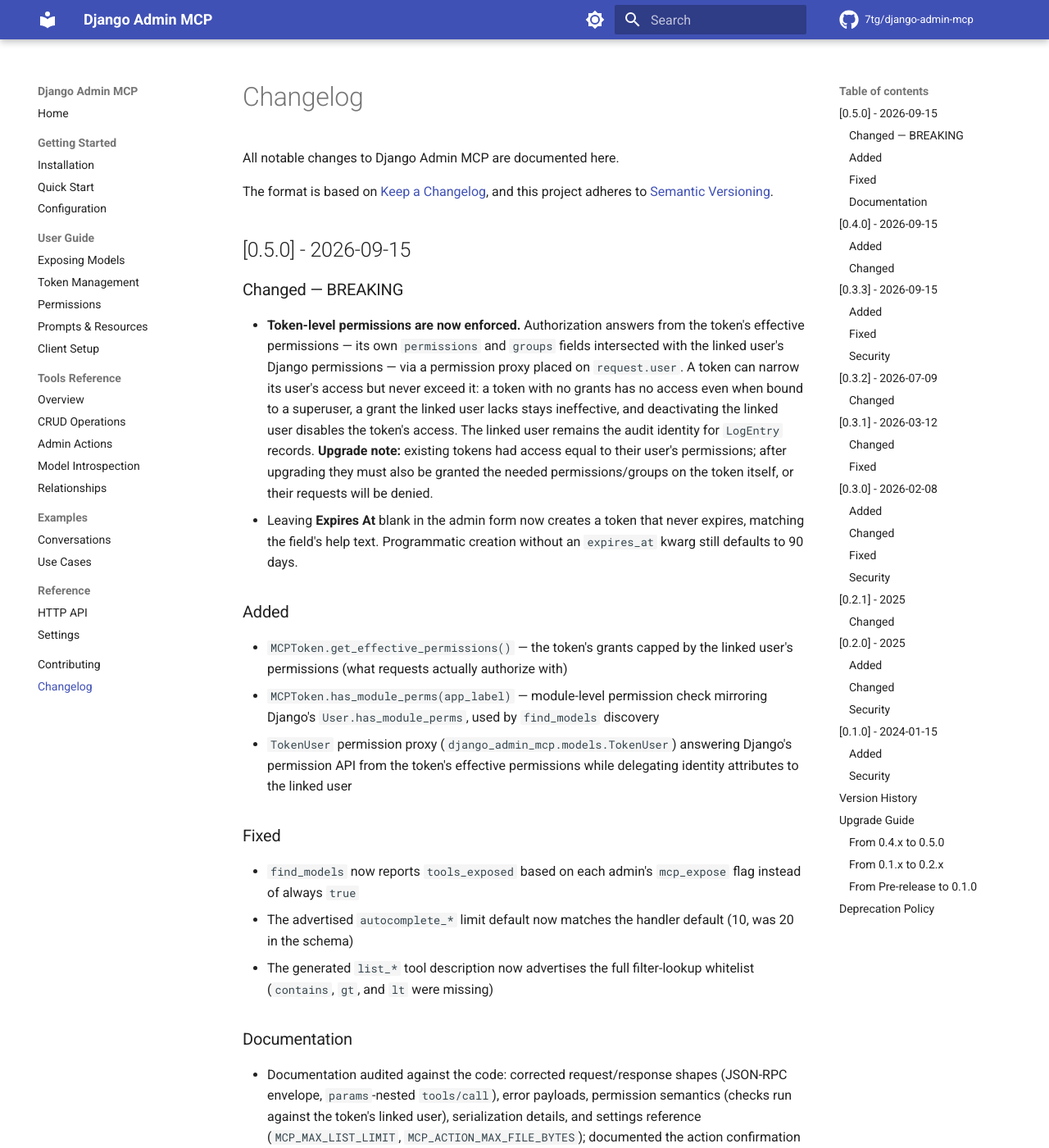
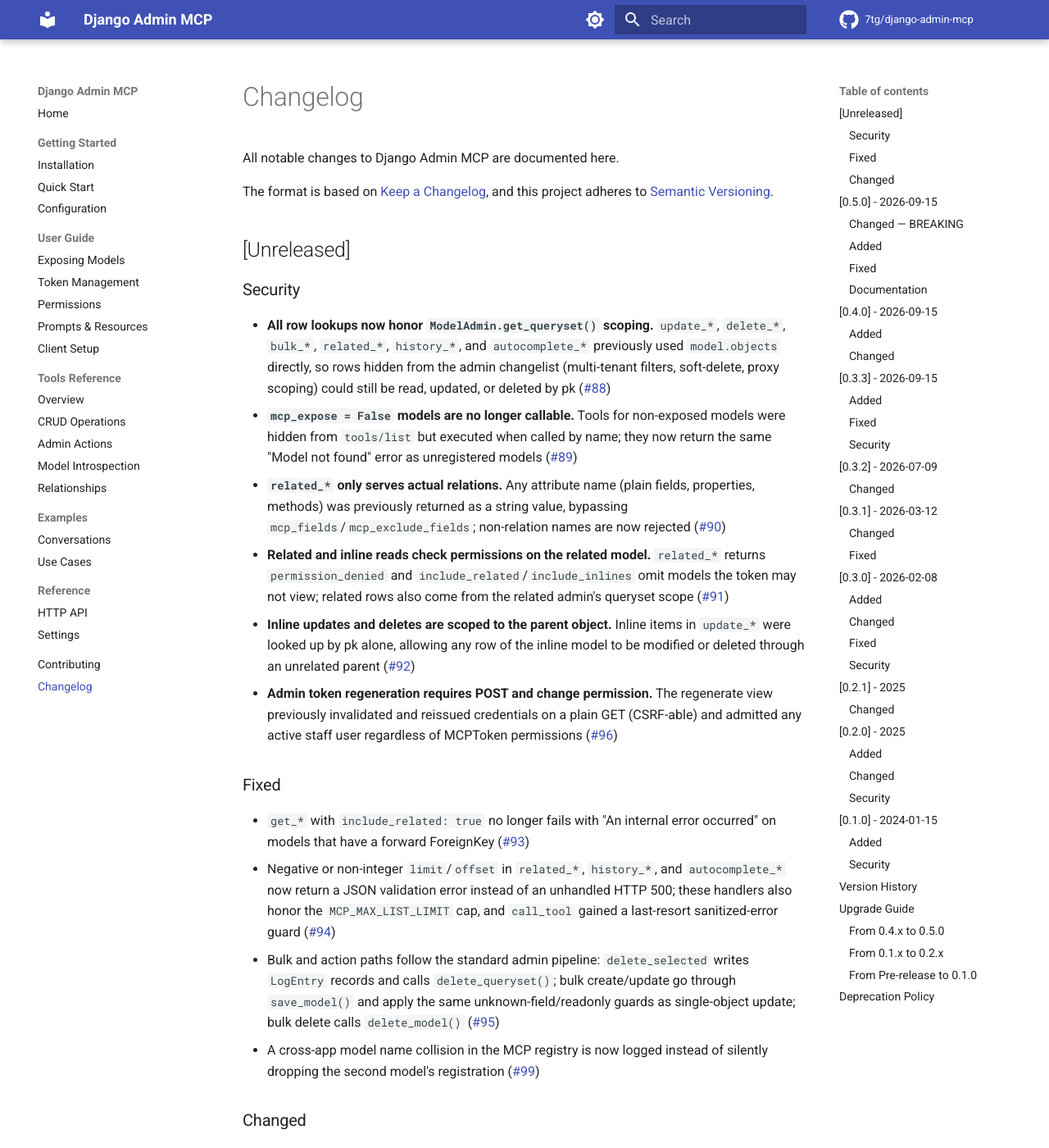
Before and after one commit to 7tg/django-admin-mcp, an MkDocs documentation site: the page built from docs/changelog.md, in a window 1280 px wide and 1400 px high. Shown: the whole window at 82% size. Built offline with MkDocs 1.6.1 and Material for MkDocs 9.7.7, drawn with Linux system fonts in a browser that asks for light colours; comment, search, counter and statistics services are not loaded; some of the changed text lies outside the part shown.

Commit message:
docs: changelog for the #88-#99 fixes; refresh queryset-scope wording

```diff
--- a/docs/changelog.md
+++ b/docs/changelog.md
@@ -4,6 +4,26 @@
 
 The format is based on [Keep a Changelog](https://keepachangelog.com/en/1.0.0/),
 and this project adheres to [Semantic Versioning](https://semver.org/spec/v2.0.0.html).
+
+## [Unreleased]
+
+### Security
+- **All row lookups now honor `ModelAdmin.get_queryset()` scoping.** `update_*`, `delete_*`, `bulk_*`, `related_*`, `history_*`, and `autocomplete_*` previously used `model.objects` directly, so rows hidden from the admin changelist (multi-tenant filters, soft-delete, proxy scoping) could still be read, updated, or deleted by pk ([#88](https://github.com/7tg/django-admin-mcp/issues/88))
+- **`mcp_expose = False` models are no longer callable.** Tools for non-exposed models were hidden from `tools/list` but executed when called by name; they now return the same "Model not found" error as unregistered models ([#89](https://github.com/7tg/django-admin-mcp/issues/89))
+- **`related_*` only serves actual relations.** Any attribute name (plain fields, properties, methods) was previously returned as a string value, bypassing `mcp_fields`/`mcp_exclude_fields`; non-relation names are now rejected ([#90](https://github.com/7tg/django-admin-mcp/issues/90))
+- **Related and inline reads check permissions on the related model.** `related_*` returns `permission_denied` and `include_related`/`include_inlines` omit models the token may not view; related rows also come from the related admin's queryset scope ([#91](https://github.com/7tg/django-admin-mcp/issues/91))
+- **Inline updates and deletes are scoped to the parent object.** Inline items in `update_*` were looked up by pk alone, allowing any row of the inline model to be modified or deleted through an unrelated parent ([#92](https://github.com/7tg/django-admin-mcp/issues/92))
+- **Admin token regeneration requires POST and change permission.** The regenerate view previously invalidated and reissued credentials on a plain GET (CSRF-able) and admitted any active staff user regardless of MCPToken permissions ([#96](https://github.com/7tg/django-admin-mcp/issues/96))
+
+### Fixed
+- `get_*` with `include_related: true` no longer fails with "An internal error occurred" on models that have a forward ForeignKey ([#93](https://github.com/7tg/django-admin-mcp/issues/93))
+- Negative or non-integer `limit`/`offset` in `related_*`, `history_*`, and `autocomplete_*` now return a JSON validation error instead of an unhandled HTTP 500; these handlers also honor the `MCP_MAX_LIST_LIMIT` cap, and `call_tool` gained a last-resort sanitized-error guard ([#94](https://github.com/7tg/django-admin-mcp/issues/94))
+- Bulk and action paths follow the standard admin pipeline: `delete_selected` writes `LogEntry` records and calls `delete_queryset()`; bulk create/update go through `save_model()` and apply the same unknown-field/readonly guards as single-object update; bulk delete calls `delete_model()` ([#95](https://github.com/7tg/django-admin-mcp/issues/95))
+- A cross-app model name collision in the MCP registry is now logged instead of silently dropping the second model's registration ([#99](https://github.com/7tg/django-admin-mcp/issues/99))
+
+### Changed
+- The JSON-RPC endpoint returns spec-compliant error envelopes: parse errors (`-32700`), unknown methods (`-32601`), and invalid params (`-32602`, sanitized details in `error.data`) come back with HTTP 200 instead of bare 400 bodies; tool-result failures return their envelope with 200 instead of 500; `notifications/initialized` returns an empty HTTP 202 ([#97](https://github.com/7tg/django-admin-mcp/issues/97))
+- `MCPToken.last_used_at` writes are throttled to once per `MCP_LAST_USED_RESOLUTION` seconds (default 60; set 0 to record every use) instead of every authenticated request ([#98](https://github.com/7tg/django-admin-mcp/issues/98))
 
 ## [0.5.0] - 2026-09-15
 
```
Also changed, not shown: docs/guide/exposing-models.md (+1 -1 lines), docs/reference/settings.md (+1 -1 lines), 2 other files.
